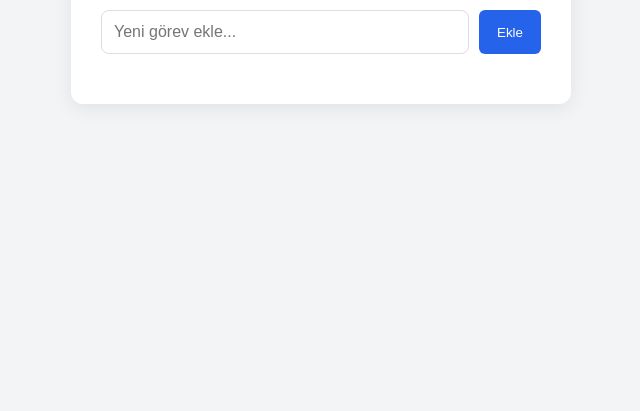
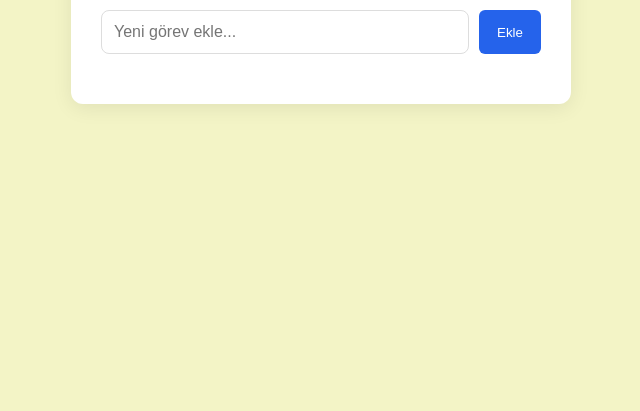
Before and after one commit to harunakdogansrl/task-manager, a plain HTML site: page index.html in a window 1280 px wide. Shown: the part 389-800 px from the top of the page, without its empty margins (319-959 px from the left). Drawn offline with Linux system fonts and the light colour scheme.

Commit message:
Merge pull request #3 from harunakdogansrl/feature/task-filter
for new pr

```diff
--- a/style.css
+++ b/style.css
@@ -7,7 +7,7 @@
 
 body {
     font-family: Arial, sans-serif;
-    background: #f3f4f6;
+    background: #f3f4c6;
     min-height: 100vh;
     display: flex;
     justify-content: center;
```
